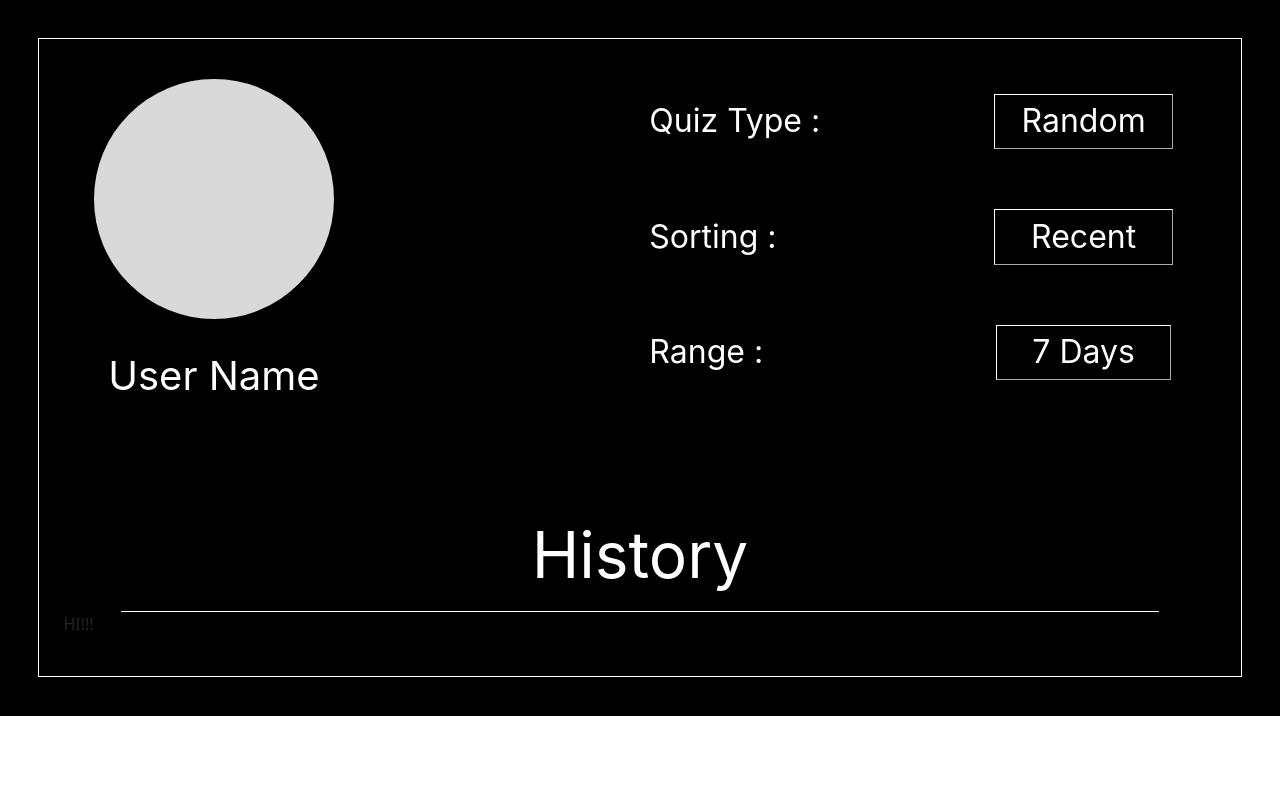
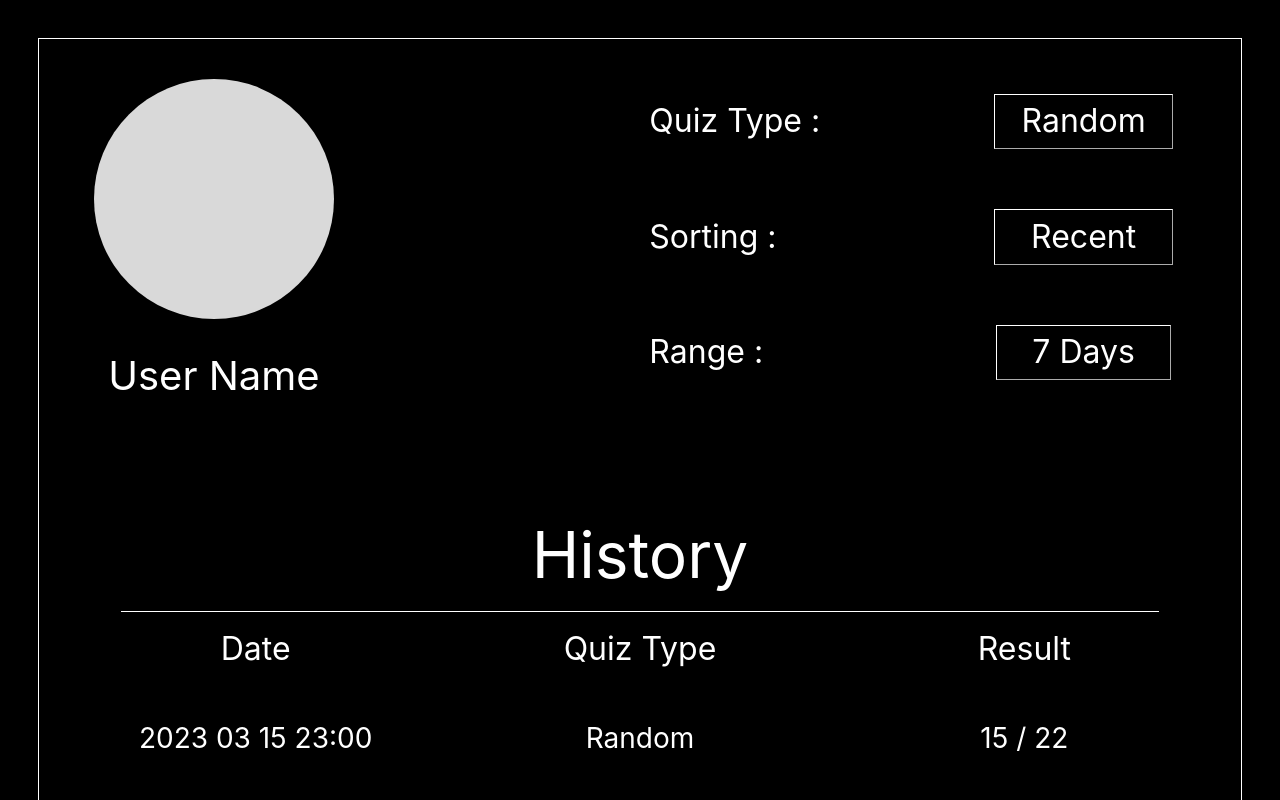
Before and after one commit to eric900115/PulmoCoach, an Angular app: page /history in a window 1280 px wide. Shown: the top 800 px of the page. Built offline with nearby package versions, Linux system fonts and the light colour scheme.

Commit message:
feat: add record part

```diff
--- a/src/app/history/history.component.html
+++ b/src/app/history/history.component.html
@@ -17,7 +17,18 @@
         <p class="normal_text" style="font-size: 4em; margin-inline: auto; padding-top: 10%; padding-bottom: 1%;">History</p>
         <div class="link-top"></div>
 
-        <p>HI!!!</p>
+        <div style="display: grid; grid-template-columns: 1fr 1fr 1fr;  justify-items: center; padding-block: 2%;">
+            <p class="normal_text" style="font-size: 2em;">Date</p>
+            <p class="normal_text" style="font-size: 2em;">Quiz Type</p>
+            <p class="normal_text" style="font-size: 2em;">Result</p>
+        </div>
+
+        <div *ngFor="let info of records" style="display: grid; grid-template-columns: 1fr 1fr 1fr;  justify-items: center; padding-block: 2%;">
+            <p class="normal_text" style="font-size: 1.75em;">{{ info.date }}</p>
+            <p class="normal_text" style="font-size: 1.75em;">{{ info.quiz_type }}</p>
+            <p class="normal_text" style="font-size: 1.75em;">{{ info.pass }} / {{ info.result }}</p>
+        </div>
+        <button routerLink="/menu" class="normal_text" style="font-size: 2em; height:1.5em; background-color:transparent; border-color: white; border-width: 0.01em; align-self: center; margin-right: auto; margin-left: 3%; margin-top: 10%; padding:3%;">Home</button>
     </div>
 
 </div>
--- a/src/app/history/history.component.ts
+++ b/src/app/history/history.component.ts
@@ -3,8 +3,13 @@ import { Component } from '@angular/core';
 @Component({
   selector: 'app-history',
   templateUrl: './history.component.html',
-  styleUrls: ['./history.component.scss']
+  styleUrls: ['./history.component.scss'],
 })
 export class HistoryComponent {
-
+  records = [
+    { id: '00', date: '2023 03 15 23:00', quiz_type: 'Random', pass: 15, result: 22},
+    { id: '01', date: '2023 03 20 13:00', quiz_type: 'Custom', pass: 10, result: 22},
+    { id: '02', date: '2023 03 21 09:00', quiz_type: 'Random', pass: 9, result: 22},
+    { id: '03', date: '2023 03 22 21:20', quiz_type: 'Random', pass: 19, result: 22},
+  ];
 }
```
